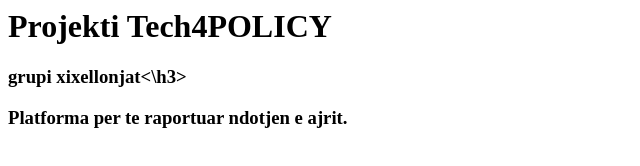
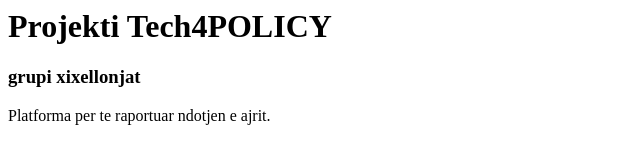
Before and after one commit to krelaniMedina/java7, a plain HTML site: page index.html in a window 1280 px wide. Shown: the whole page, without its empty margins (0-640 px from the left). Drawn offline with Linux system fonts and the light colour scheme.

Commit message:
Update index.html

```diff
--- a/index.html
+++ b/index.html
@@ -4,7 +4,7 @@
   </head>
   <body>
     <h1>Projekti Tech4POLICY</h1>
-    <h3>grupi xixellonjat<\h3>
+    <h3>grupi xixellonjat</h3>
     <p>Platforma per te raportuar ndotjen e ajrit.</p>
   </body>
 </html>
```
